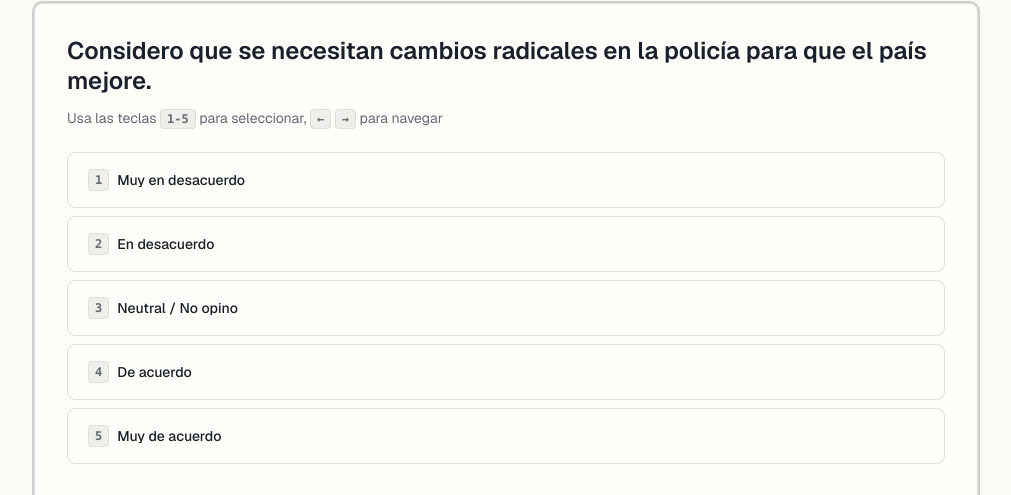
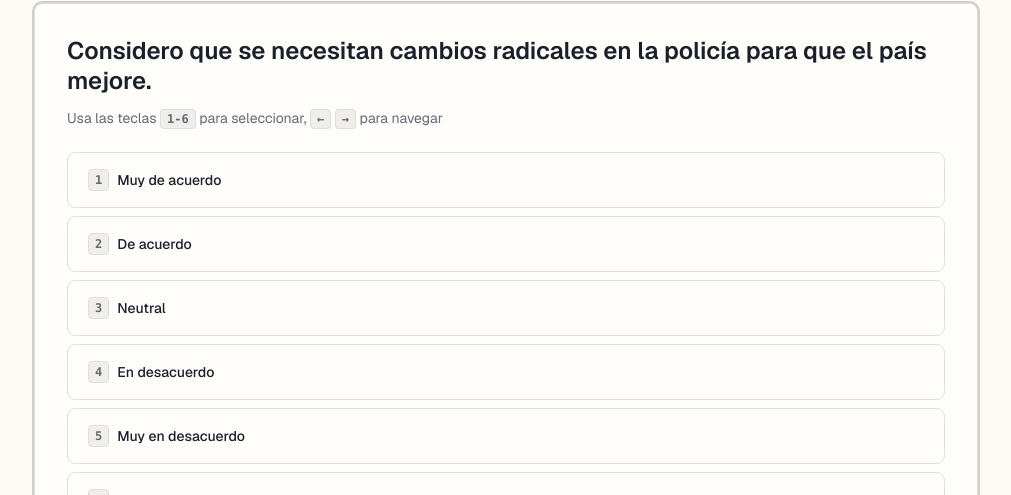
Before and after one commit to bombardeenlima/punto-de-encuentro, a SvelteKit app: page /test-de-cercania in a window 1280 px wide. Shown: the part 305-800 px from the top of the page, without its empty margins (134-1145 px from the left). Built offline with nearby package versions, Linux system fonts and the light colour scheme.

Commit message:
fix: update answer handling to allow null values for skipped questions

```diff
--- a/src/lib/calculo.ts
+++ b/src/lib/calculo.ts
@@ -27,7 +27,7 @@ export type EjeKey = typeof AXIS_KEYS[keyof typeof AXIS_KEYS];
 
 // Calculates user's profile based on their answers
 export function calculateUserProfile(
-	answers: Record<string, number>, // questionId -> answer value (-2 to +2)
+	answers: Record<string, number | null>, // questionId -> answer value (-2 to +2, or null for skip)
 	questions: QuestionRow[]
 ): Record<EjeKey, number> {
 	const scores: Record<EjeKey, { total: number; count: number }> = {
--- a/src/routes/test-de-cercania/+page.svelte
+++ b/src/routes/test-de-cercania/+page.svelte
@@ -30,24 +30,25 @@ description: string;
 };
 
 const answerChoices = [
-{ label: 'Muy en desacuerdo', value: -2 },
-{ label: 'En desacuerdo', value: -1 },
-{ label: 'Neutral / No opino', value: 0 },
-{ label: 'De acuerdo', value: 1 },
-{ label: 'Muy de acuerdo', value: 2 }
+	{ label: 'Muy de acuerdo', value: 2 },
+	{ label: 'De acuerdo', value: 1 },
+	{ label: 'Neutral', value: 0 },
+	{ label: 'En desacuerdo', value: -1 },
+	{ label: 'Muy en desacuerdo', value: -2 },
+	{ label: 'No opino', value: null }
 ] as const;
 
 const activeQuestions = $derived(questions);
 
 let currentIndex = $state(0);
-let answers = $state<Record<string, number>>({});
+let answers = $state<Record<string, number | null>>({});
 let showResults = $state(false);
 
 const totalQuestions = $derived(activeQuestions.length);
 const currentQuestion = $derived(activeQuestions[currentIndex]);
 const currentAnswer = $derived(currentQuestion ? answers[currentQuestion.id] : undefined);
 const answeredCount = $derived(
-activeQuestions.reduce((count: number, q: LoadedQuestion) => (answers[q.id] == null ? count : count + 1), 0)
+	activeQuestions.reduce((count: number, q: LoadedQuestion) => (answers[q.id] === undefined ? count : count + 1), 0)
 );
 const progressPercent = $derived(
 totalQuestions === 0 ? 0 : Math.round((answeredCount / totalQuestions) * 100)
@@ -178,13 +179,13 @@ questionContainerRef?.focus();
 }
 });
 
-function recordAnswer(questionId: string, value: number) {
+function recordAnswer(questionId: string, value: number | null) {
 answers = { ...answers, [questionId]: value };
 }
 
 function goNext() {
 if (!currentQuestion) return;
-if (currentAnswer == null) return;
+if (currentAnswer === undefined) return;
 if (currentIndex >= totalQuestions - 1) {
 showResults = true;
 return;
@@ -214,12 +215,12 @@ if (!hasStarted || showResults) return;
 if (event.key === 'ArrowLeft' && currentIndex > 0) {
 event.preventDefault();
 goBack();
-} else if (event.key === 'ArrowRight' && currentAnswer != null) {
+} else if (event.key === 'ArrowRight' && currentAnswer !== undefined) {
 event.preventDefault();
 goNext();
 }
 
-if (currentQuestion && event.key >= '1' && event.key <= '5') {
+if (currentQuestion && event.key >= '1' && event.key <= '6') {
 event.preventDefault();
 const answerIndex = parseInt(event.key) - 1;
 if (answerIndex < answerChoices.length) {
@@ -227,7 +228,7 @@ recordAnswer(currentQuestion.id, answerChoices[answerIndex].value);
 }
 }
 
-if (event.key === 'Enter' && currentAnswer != null) {
+if (event.key === 'Enter' && currentAnswer !== undefined) {
 event.preventDefault();
 goNext();
 }
@@ -340,7 +341,7 @@ goNext();
 				<p class="mt-3 hidden text-sm text-muted-foreground sm:block">
 					Usa las teclas <kbd
 						class="rounded border border-border bg-muted px-1.5 py-0.5 text-xs font-semibold"
-						>1-5</kbd
+						>1-6</kbd
 					>
 					para seleccionar,
 					<kbd class="rounded border border-border bg-muted px-1.5 py-0.5 text-xs font-semibold"
@@ -354,7 +355,7 @@ goNext();
 
 			<form class="space-y-3" onsubmit={handleSubmit} aria-describedby="question-instructions">
 				<p id="question-instructions" class="sr-only">
-					Seleccioná una sola opción para continuar. Usa las teclas 1-5 para seleccionar respuestas,
+					Seleccioná una sola opción para continuar. Usa las teclas 1-6 para seleccionar respuestas,
 					flechas izquierda y derecha para navegar, Enter para continuar.
 				</p>
 				<fieldset class="space-y-2" aria-labelledby="question-{currentQuestion.id}">
@@ -386,7 +387,7 @@ goNext();
 					<Button variant="outline" type="button" onclick={goBack} disabled={currentIndex === 0}>
 						<span aria-hidden="true">←</span> Anterior
 					</Button>
-					<Button type="submit" disabled={currentAnswer == null}>
+					<Button type="submit" disabled={currentAnswer === undefined}>
 						{currentIndex === totalQuestions - 1 ? 'Finalizar' : 'Siguiente'}
 						<span aria-hidden="true">→</span>
 					</Button>
```
